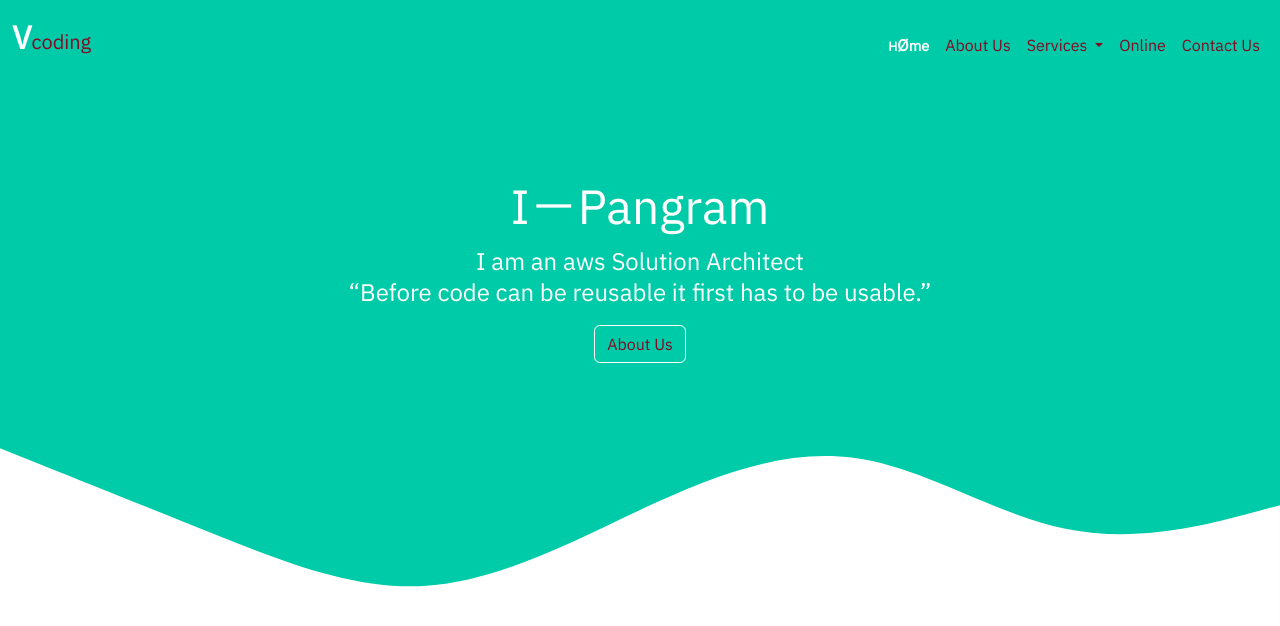
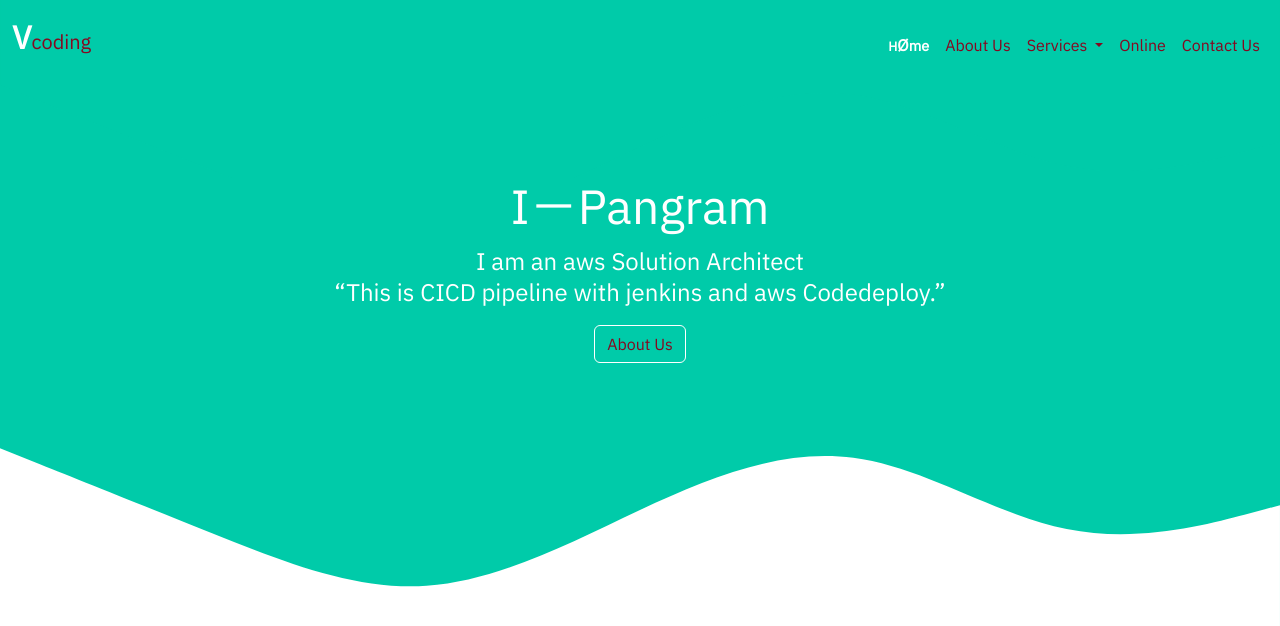
Before and after one commit to gautammahato/aws-practice, a plain HTML site: page index.html in a window 1280 px wide. Shown: the top 626 px of the page. Drawn offline with nearby package versions, Linux system fonts and the light colour scheme.

Commit message:
Update index.html

```diff
--- a/index.html
+++ b/index.html
@@ -68,7 +68,7 @@
     <div class="mainDiv  col-lg-10 col-md-10 col-12 mx-auto">
         <h1>I－pangram</h1>
         <p> I am an aws Solution Architect</p>
-        <p>“Before code can be reusable it first has to be usable.” </p>
+        <p>“This is CICD pipeline with jenkins and aws Codedeploy.” </p>
         <button type="button" class="btn btn-outline-success botton">About Us</button>
         <svg xmlns="http://www.w3.org/2000/svg" viewBox="0 0 1440 320"><path fill="#ffffff" fill-opacity="1"
           d="M0,96L40,112C80,128,160,160,240,192C320,224,400,256,480,250.7C560,245,640,203,720,165.3C800,128,880,
```
